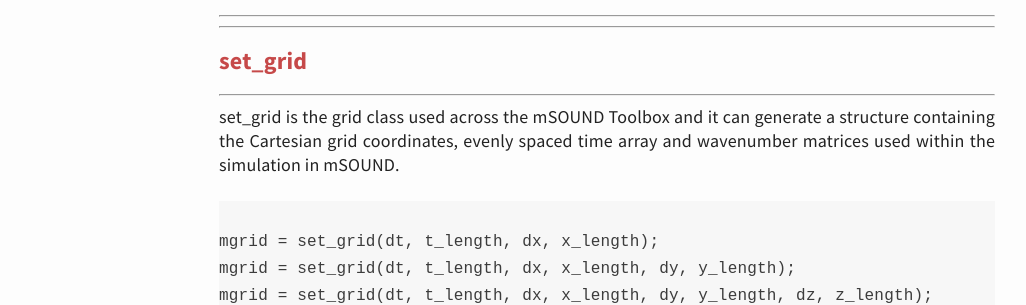
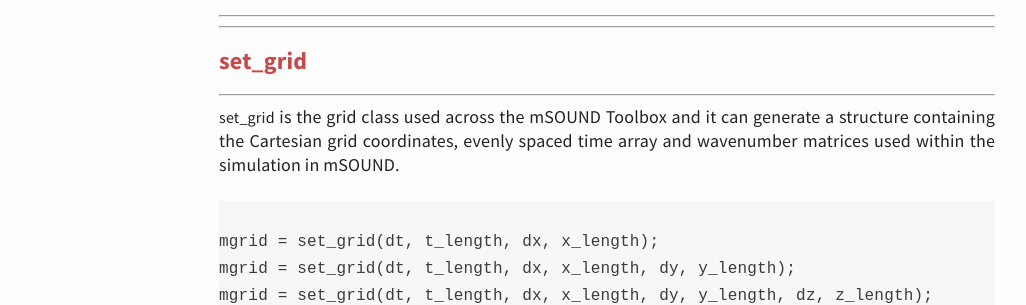
Before and after one commit to m-SOUND/mSOUND, a Jekyll site: the page built from function.html, in a window 1280 px wide and 900 px high. Shown: the part 305-610 px from the top of the window, without its empty margins (33-1059 px from the left). Built offline with Jekyll 4.4.1, drawn with Linux system fonts in a browser that asks for light colours.

Commit message:
Update function.html

```diff
--- a/function.html
+++ b/function.html
@@ -11,7 +11,7 @@
 <h3 style="color: #c64949;"> set_grid </h3>
 <hr>
 <p>
-set_grid is the grid class used across the mSOUND Toolbox and it can generate a structure containing the Cartesian grid coordinates,
+<span style="color: lighten($text-color, 10%);font-size: 16px;">set_grid</span> is the grid class used across the mSOUND Toolbox and it can generate a structure containing the Cartesian grid coordinates,
 evenly spaced time array and wavenumber matrices used within the simulation in mSOUND.
 
 <pre> <code>
```
